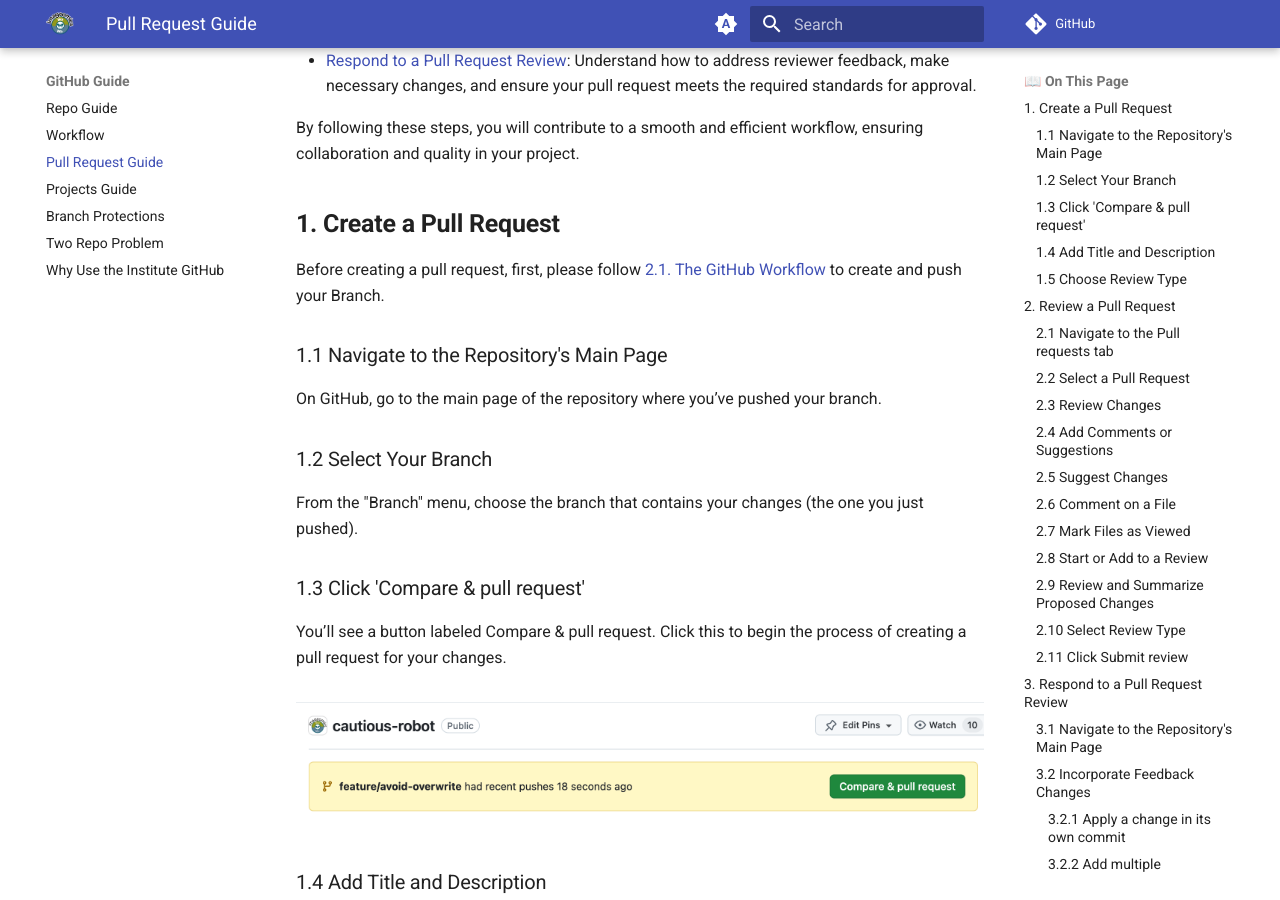
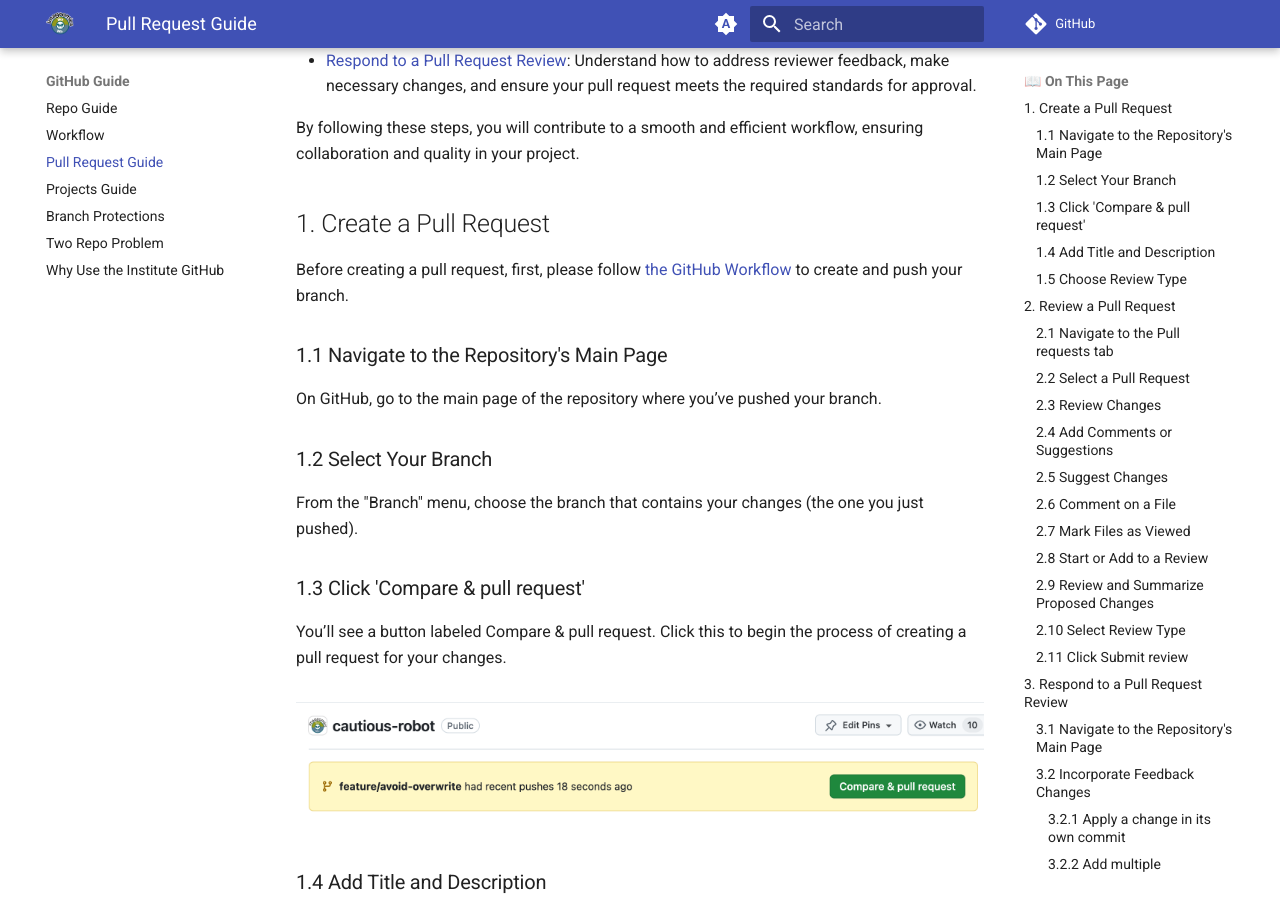
Before and after one commit to akashgunjegaon/Collaborative-distributed-science-guide, an MkDocs documentation site: the page built from docs/wiki-guide/The-GitHub-Pull-Request-Guide.md, in a window 1280 px wide and 900 px high, scrolled down 391 px. Built offline with MkDocs 1.6.1 and Material for MkDocs 9.7.7, drawn with Linux system fonts in a browser that asks for light colours; comment, search, counter and statistics services are not loaded.

Commit message:
Standardize header formatting to match other pages
and fix link text to GH workflow guide

```diff
--- a/docs/wiki-guide/The-GitHub-Pull-Request-Guide.md
+++ b/docs/wiki-guide/The-GitHub-Pull-Request-Guide.md
@@ -1,4 +1,4 @@
-# **GitHub Pull Request (PR) Guide Overview**
+# GitHub Pull Request (PR) Guide Overview
 
 This guide is divided into three essential sections to help you effectively manage pull requests in a collaborative project:
 
@@ -9,8 +9,8 @@ This guide is divided into three essential sections to help you effectively mana
 By following these steps, you will contribute to a smooth and efficient workflow, ensuring collaboration and quality in your project.
 
 
-## **1. Create a Pull Request**
-Before creating a pull request, first, please follow [2.1. The GitHub Workflow](The-GitHub-Workflow.md) to create and push your Branch.
+## 1. Create a Pull Request
+Before creating a pull request, first, please follow [the GitHub Workflow](The-GitHub-Workflow.md) to create and push your branch.
 
 ### 1.1 Navigate to the Repository's Main Page
 On GitHub, go to the main page of the repository where you’ve pushed your branch.
@@ -39,7 +39,7 @@ In the pull request form, type a descriptive title for your PR. Provide a detail
 /// caption
 ///
 
-## **2. Review a Pull Request**
+## 2. Review a Pull Request
 
 ### 2.1 Navigate to the **Pull requests** tab
 
@@ -124,7 +124,7 @@ Click Review changes, and then type comments to summarize your proposed changes.
 ### 2.11 Click Submit review
 Current review round is done; this publishes your comments and suggestions. Then the PR can either be merged or updated (depending on approval or comments). We generally expect that whoever submits the PR will merge once all feedback has been incorporated or otherwise addressed.
 
-## **3. Respond to a Pull Request Review**
+## 3. Respond to a Pull Request Review
 
 ### 3.1 Navigate to the Repository's Main Page
 Navigate to your repository name, click **Pull requests**
```
